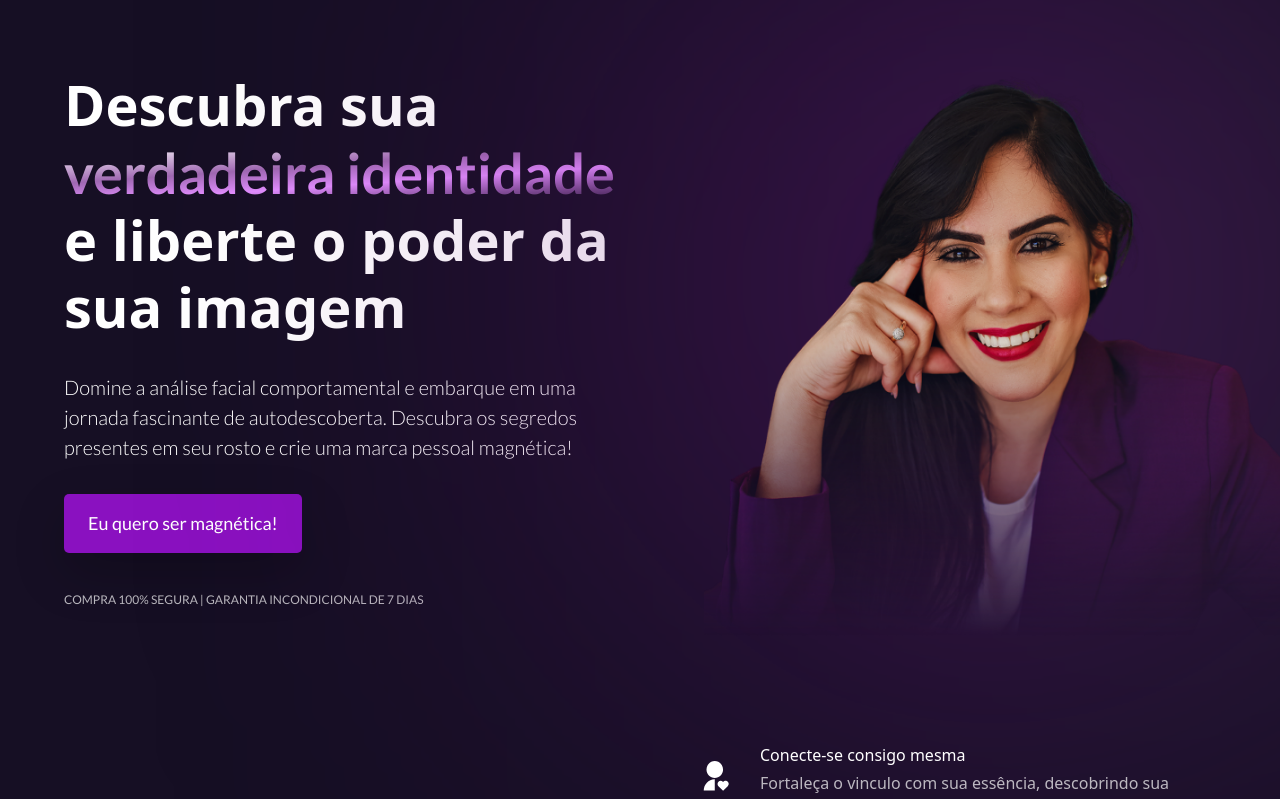
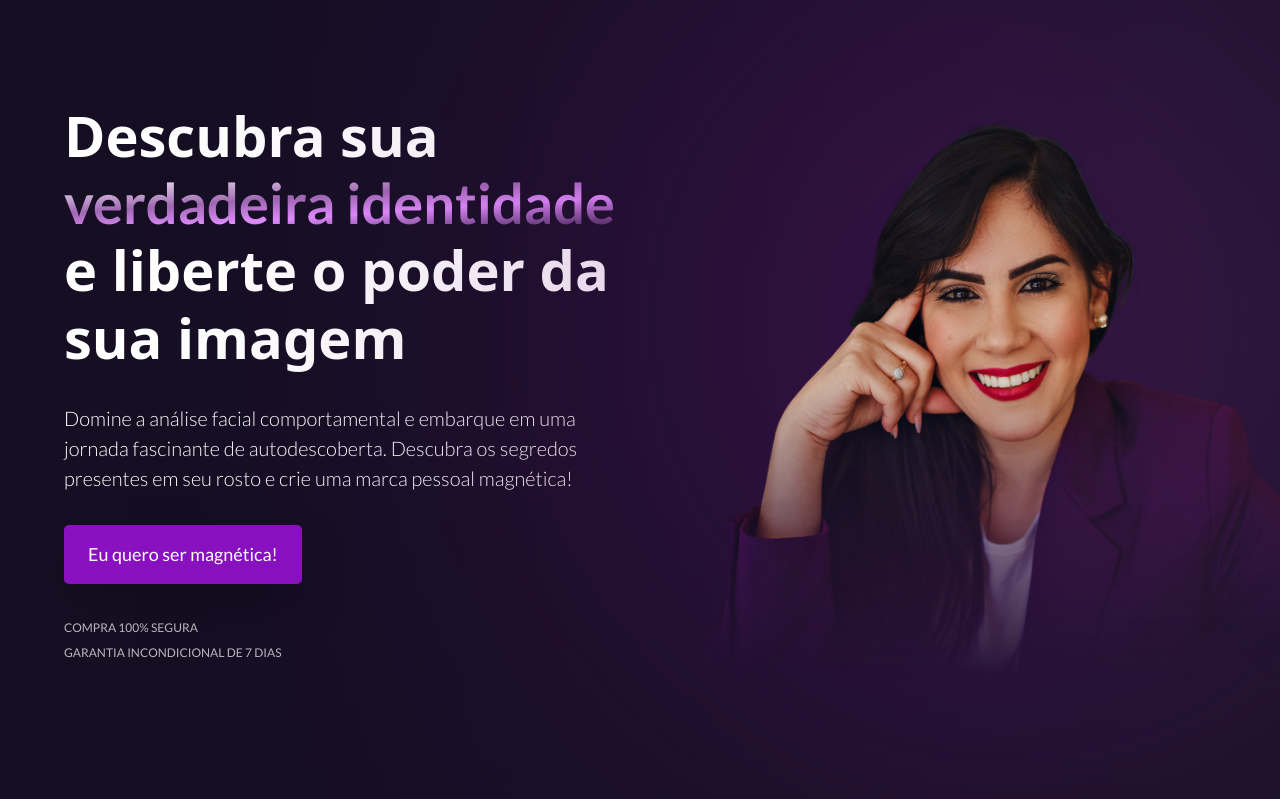
Before and after one commit to RaisaBernardes/chrisarrudadescubravoce, a React (Vite) app in the folder descubra-voce-chris/: page / in a window 1280 px wide. Shown: the top 799 px of the page. Built offline with nearby package versions, Linux system fonts and the light colour scheme.

Commit message:
almost done

```diff
--- a/descubra-voce-chris/src/assets/index.js
+++ b/descubra-voce-chris/src/assets/index.js
@@ -12,6 +12,7 @@ import icon_check from "./icon_check.svg";
 import icon_instagram from "./icon_instagram.svg";
 import icon_whatsapp from "./icon_whatsapp.svg";
 import icon_youtube from "./icon_youtube.svg";
+
 
 
 
--- a/descubra-voce-chris/src/components/Hero.jsx
+++ b/descubra-voce-chris/src/components/Hero.jsx
@@ -4,9 +4,13 @@ import CTA from "./CTA";
 
 const Hero = () => (
   <section id="home" className={`flex md:flex-row flex-col ${styles.paddingY}`}>
+
     <div
       className={`flex-1 ${styles.flexStart} flex-col xl:px-0 sm:px-16 px-6`}
     >
+
+
+
       <div className="flex flex-row justify-between items-center w-full">
         <h1 className="flex-1 font-semibold ss:text-[56px] text-[56px] text-white ss:leading-[120%] leading-[72.8px]">
           Descubra sua <span className="hero-text-gradient"> verdadeira identidade
@@ -26,18 +30,19 @@ const Hero = () => (
       </p>
 
        <CTA styles='mt-8' label='Eu quero ser magnética!'/>
-       <p className={`${styles.paragraph_small} max-w-[540px] mt-8`}>
-       Compra 100% segura | Garantia incondicional de 7 dias
+       <p className={`${styles.paragraph_small} max-w-10px] mt-8`}>
+       Compra 100% segura <br/>Garantia incondicional de 7 dias
        </p>
     </div>
 
     {/*Right side*/}
-    <div className={`flex-1 flex ${styles.flexCenter} md:my-0 my-10 relative`}>
+    <div className={`flex-1 flex ${styles.flexCenter} md:my-0 md:my-10 relative`}>
       <img
         src={hero1}
         alt="hero1"
-        className="w-[100%] h-[100%] relative z-[5]"
+        className="hidden md:flex w-[100%] h-[100%] relative z-[5]"
       />
+
       <div className="absolute z-[0] w-[80%] h-[80%] top-0 purple__gradient" />
     </div>
   </section>
--- a/descubra-voce-chris/src/style.js
+++ b/descubra-voce-chris/src/style.js
@@ -4,7 +4,7 @@ const styles = {
     heading2: "font-lato font-semibold text-[36px] text-white w-[500px]",
     heading3: "font-lato font-light xs:text-[20px] text-[24px] text-white xs:leading-[150%] leading-[150%] w-full",
     paragraph: "font-lato font-normal text-dimWhite text-[16px] leading-[28.8px]",
-    paragraph_small: "font-lato font-normal text-dimWhite uppercase text-[12px] leading-[30.8px]",
+    paragraph_small: "font-lato font-normal text-dimWhite uppercase text-[12px] leading-[24.8px]",
 
     flexCenter: "flex justify-center items-center",
     flexStart: "flex justify-center items-start",
```
